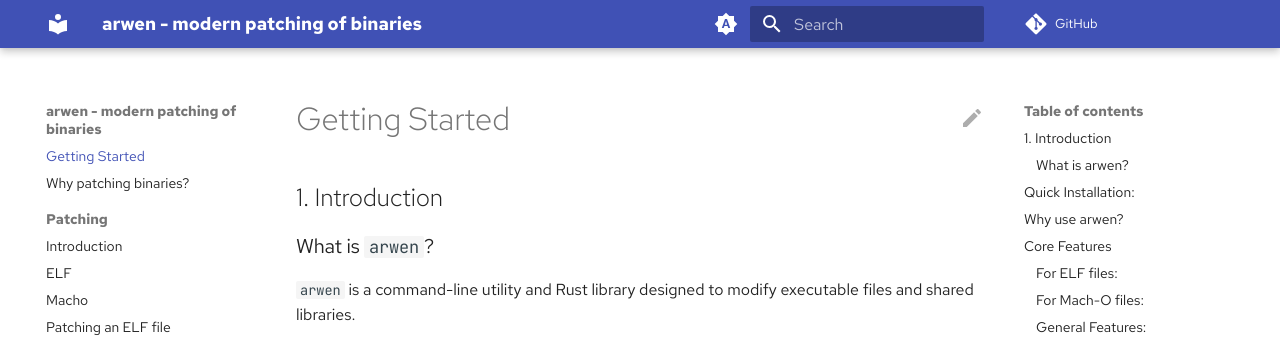
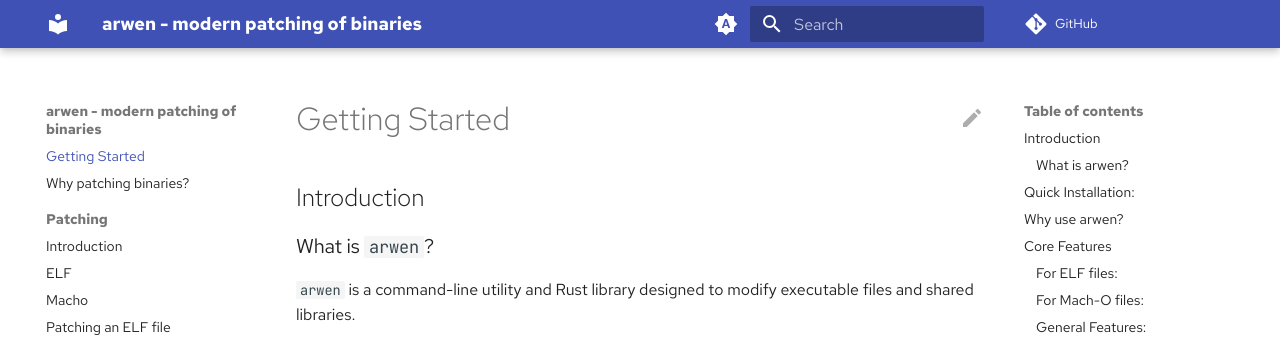
Before and after one commit to nichmor/arwen, an MkDocs documentation site: the page built from docs/index.md, in a window 1280 px wide and 900 px high. Shown: the top 337 px of the window. Built offline with MkDocs 1.6.1 and Material for MkDocs 9.7.7, drawn with Linux system fonts in a browser that asks for light colours; comment, search, counter and statistics services are not loaded; the version menu is left out.

Commit message:
misc: remove order for introduction

```diff
--- a/docs/index.md
+++ b/docs/index.md
@@ -1,4 +1,4 @@
-## 1. Introduction
+## Introduction
 
 ### What is `arwen`?
 
```
